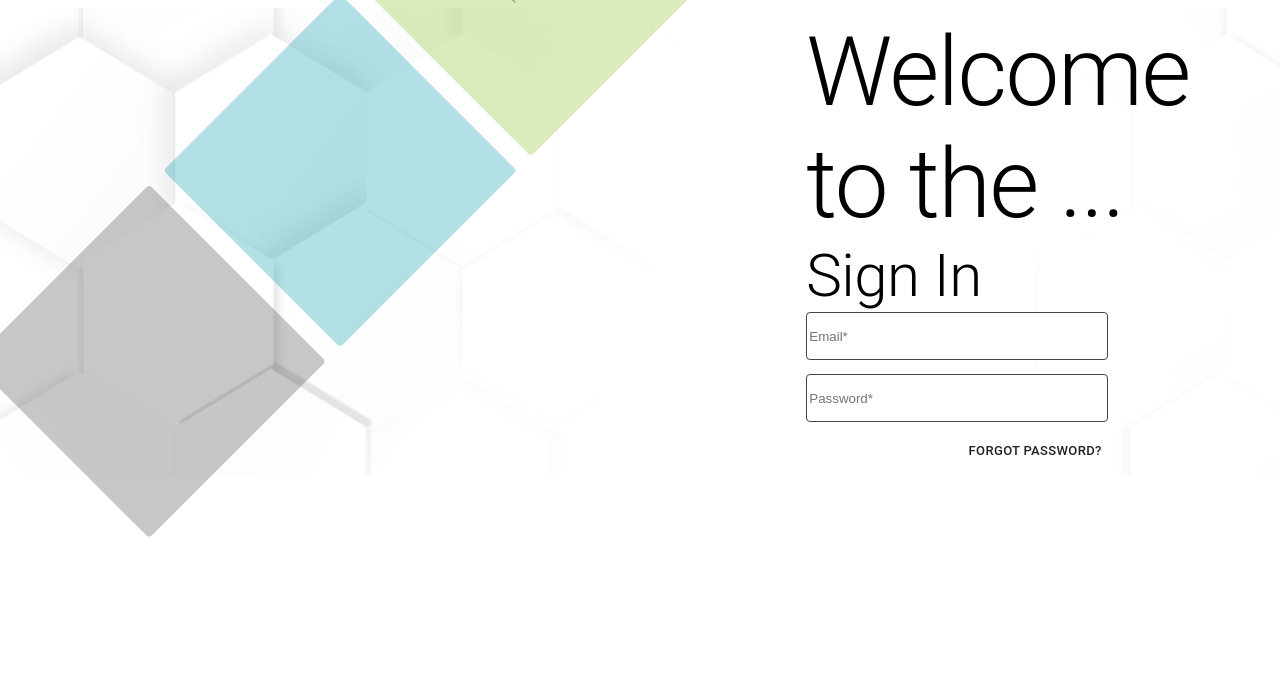
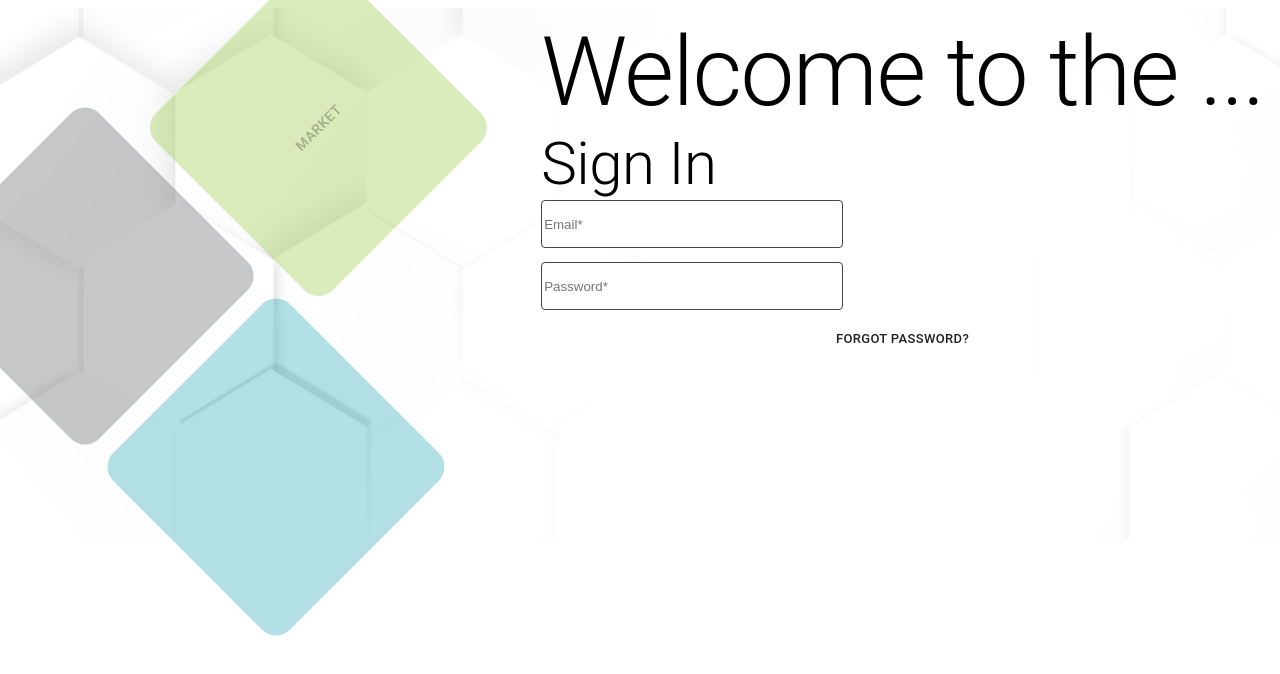
Before and after one commit to SekToR90/test-itmo, a React (Create React App) app: page / in a window 1280 px wide. Shown: the top 674 px of the page. Built offline with nearby package versions, Linux system fonts and the light colour scheme.

Commit message:
add scss file

```diff
--- a/src/components/Main/Main.js
+++ b/src/components/Main/Main.js
@@ -7,11 +7,11 @@ import classNames from 'classnames';
 function MainRegister(props) {
   return (
     <>
-    <Grid container className={classes.buttonContainer}>
-      <Button variant="contained" className={classNames(classes.button, classes.buttonProgects_disabled)}  disabled></Button>
+    <div id="buttonContainer">
+      <Button variant="contained" className={classNames(classes.button, classes.button_first, classes.buttonProgects_disabled)}  disabled></Button>
+      <Button variant="contained" className={classNames(classes.button, classes.button_second, classes.buttonMarket_disabled)} disabled>MARKET</Button>
       <Button variant="contained" className={classNames(classes.button, classes.buttonUser_disabled)} disabled></Button>
-      <Button variant="contained" className={classNames(classes.button, classes.buttonMarket_disabled)} disabled>MARKET</Button>
-    </Grid>
+    </div>
     <Box display="flex" flexDirection="column">
       <Typography variant="h1" className={classes.title}>Welcome to the ...</Typography>
       {props.children}
--- a/src/components/Main/Main.module.scss
+++ b/src/components/Main/Main.module.scss
@@ -1,16 +1,20 @@
-.button {
-    width: 250px;
-    height: 250px;
-    border-radius: 20px;
-}
+$buttonWidth: 250px;
+$containerWidth: $buttonWidth * 2 + 20px;
 
-.buttonContainer {
-    grid-template-columns: repeat(2, 250px);
+
+:global(#buttonContainer) {
+    display: flex;
+    justify-content: space-between;
+    flex-wrap: wrap;
+    width: $containerWidth;
     transform: rotate(-45deg);
-    grid-gap: 20px;
-}
 
-.buttonContainer:global(.MuiGrid-container) {
+    .button {
+        width: $buttonWidth;
+        height: $buttonWidth;
+        border-radius: 20px;
+    }
+
     .buttonMarket_disabled {
         background: rgba(134, 189, 36, 0.3);
     }
@@ -22,4 +26,12 @@
     .buttonProgects_disabled {
         background: rgba(65, 69, 73, 0.3);
     }
+
+    .button_first {
+        margin-bottom: 20px;
+    }
+
+    .button_second {
+        transform: translateY(60px);
+    }
 }
```
